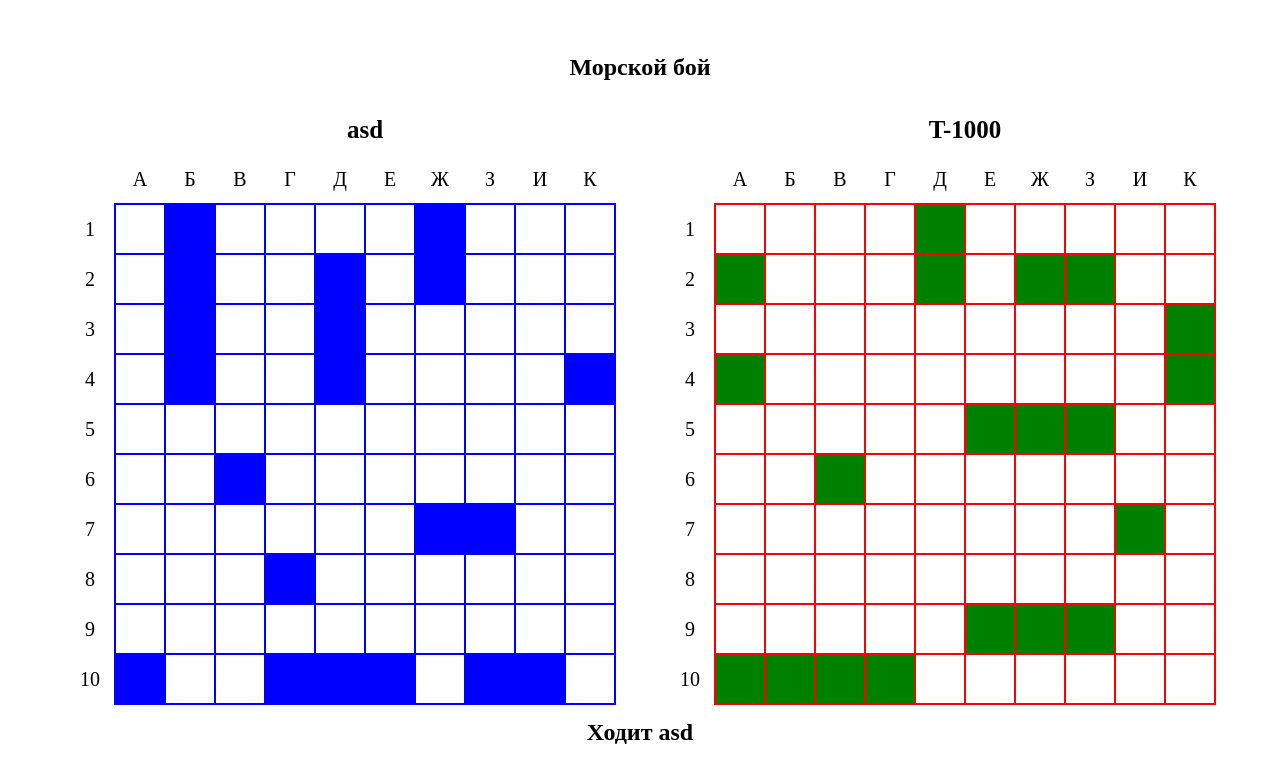
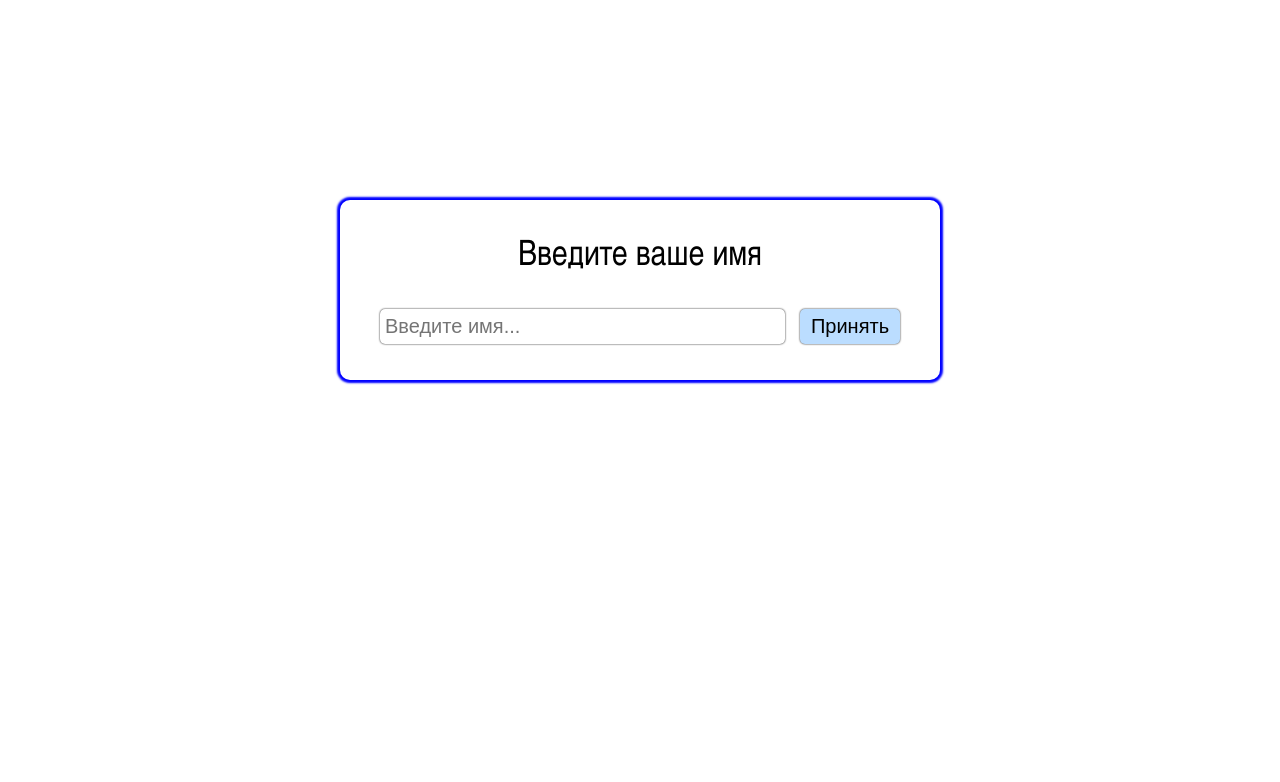
Before and after one commit to AndreyKosDir/Sea-Battle, a Vue app: page / in a window 1280 px wide. Shown: the top 782 px of the page. Built offline with nearby package versions, Linux system fonts and the light colour scheme.

Commit message:
Исправлены стили.

```diff
--- a/src/App.vue
+++ b/src/App.vue
@@ -1,8 +1,8 @@
 <template>
     <div id="app">
         <StartMenu v-if="hideGame" @start-game="startGame"/>
-        <div class="game" v-show="!hideGame">
-            <h2 class="title">Морской бой</h2>
+        <div class="game" v-if="!hideGame">
+            <span class="title">Морской бой</span>
             <div class="players">
                 <Player
                         :board="playerField"
@@ -15,8 +15,9 @@
                         @player-shoots="playerShoots"
                 />
             </div>
-            <h2>Ходит {{playerName}}</h2>
+            <span class="playerTurn">Ходит {{playerName}}</span>
         </div>
+
     </div>
 </template>
 
@@ -31,14 +32,14 @@
         components: {StartMenu, Player},
         data() {
             return {
-                hideGame: false,
-                playerName: 'asd',
+                hideGame: true,
+                playerName: '',
                 computerName: 'T-1000',
                 playerField: new BattleField().field,
                 computerField: new BattleField().field,
                 playerScore: 0,
                 computerScore: 0,
-                winner: ''
+                gameOver: false
             }
         },
         methods: {
@@ -53,8 +54,11 @@
                 }
 
             },
-            endGame() {
-                console.log('Победитель:   ' + this.winner)
+            endGame(winner) {
+                if (this.playerScore > this.computerScore) {
+
+                    this.gameOver = true;
+                }
             }
         },
         watch: {
@@ -62,6 +66,11 @@
                 if (this.playerScore === 20) {
                     this.winner = this.playerName;
                     this.endGame();
+                }
+            },
+            computerScore() {
+                if (this.computerScore === 20) {
+                    this.endGame()
                 }
             }
         }
@@ -77,26 +86,32 @@
     #app {
         width: 100vw;
         height: 100vh;
-        top: 0;
-        bottom: 0;
-        right: 0;
-        left: 0;
         display: flex;
         justify-content: center;
-        align-items: center;
+        align-items: start;
+        font-family: Arial Narrow, serif;
     }
 
     .game {
         width: 1200px;
-        height: 700px;
+        height: 780px;
         display: flex;
         flex-direction: column;
-        justify-content: space-around;
+        justify-content: start;
         align-items: center;
     }
 
     .title {
-        margin-bottom: 20px;
+        margin: 20px 0 30px 0;
+        font-size: 45px;
+        font-weight: bold;
+        color: blue;
+        text-shadow: 2px 1px black;
+    }
+
+    .playerTurn {
+        margin: 25px;
+        font-size: 30px;
     }
 
     .players {
--- a/src/components/StartMenu.vue
+++ b/src/components/StartMenu.vue
@@ -1,6 +1,6 @@
 <template>
     <div class="startMenu">
-        <h1>Введите ваше имя</h1>
+        <span>Введите ваше имя</span>
         <Input @start-game="startGame"/>
     </div>
 </template>
@@ -22,12 +22,18 @@
     .startMenu {
         width: 600px;
         height: 180px;
+        margin-top: 200px;
         border-radius: 10px;
-        box-shadow: 0 0 3px black;
+        box-shadow: 0 0 2px 3px blue;
         display: flex;
         flex-direction: column;
-        justify-content: space-around;
+        justify-content: center;
         align-items: center;
     }
 
+    span {
+        font-size: 35px;
+        margin-bottom: 30px;
+    }
+
 </style>
```
